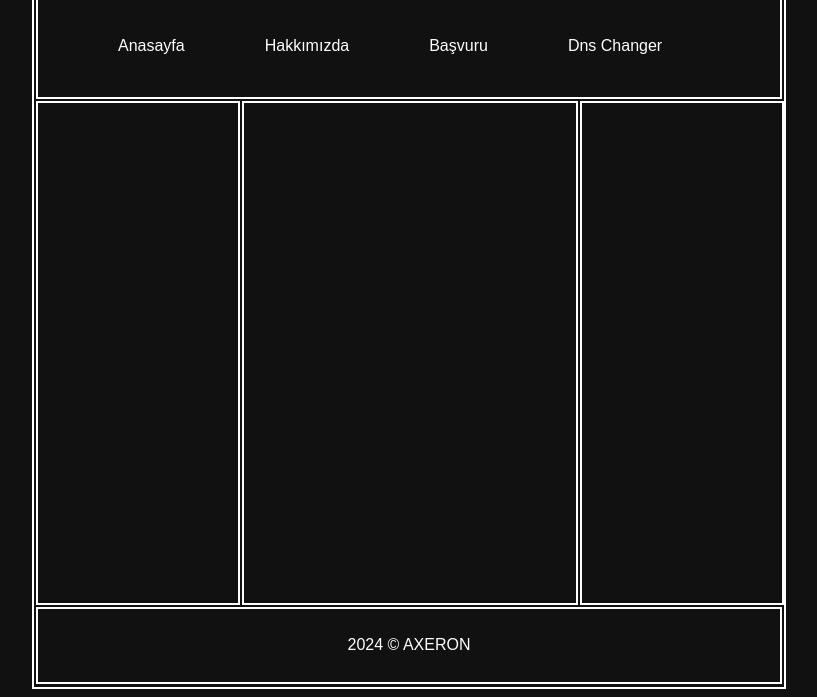
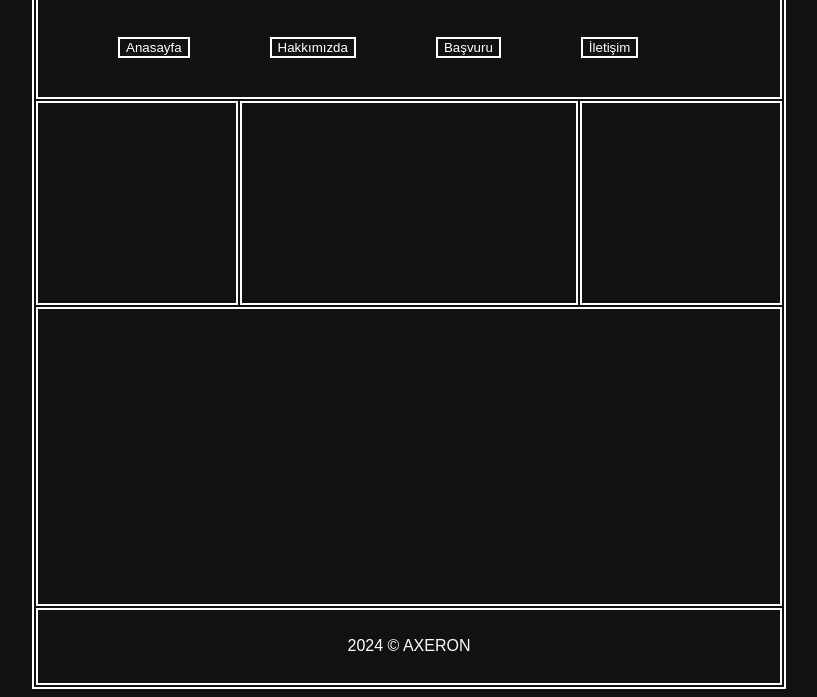
Before and after one commit to Swotch9399/html, a plain HTML site: page html & css/index.html in a window 1280 px wide. Shown: the part 123-820 px from the top of the page, without its empty margins (231-1048 px from the left). Drawn offline with Linux system fonts and the light colour scheme.

Commit message:
Add files via upload

```diff
--- a/html & css/index.html
+++ b/html & css/index.html
@@ -13,15 +13,16 @@
         <div class="logo2div"><img src="" width="100px" height="100px" alt="logo2"></div>
         <div class="list">
             <ul class="menu">
-                <li><a href="index.html">Anasayfa</a></li>
-                <li><a href="hakkimizda.html">Hakkımızda</a></li>
-                <li><a href="basvuru.html">Başvuru</a></li>
-                <li><a href="https://dnschanger.vercel.app/" target="_blank">Dns Changer</a></li>
+                <li><a href="#"><button class="btn">Anasayfa</button></a></li>
+                <li><a href="hakkimizda.html"><button class="btn">Hakkımızda</button></a></li>
+                <li><a href="basvuru.html"><button class="btn">Başvuru</button></a></li>
+                <li><a href="iletisim.html"><button class="btn">İletişim</button></a></li>
             </ul>
         </div>
         <div class="leftdiv"></div>
         <div class="centerdiv"></div>
         <div class="rightdiv"></div>
+        <div class="centerdiv2"></div>
         <div class="footerdiv"><center><p>2024 &copy; AXERON</p></center></div>
     </div>
 </body>
--- a/html & css/style.css
+++ b/html & css/style.css
@@ -37,6 +37,7 @@ body {
     float: left;
     text-align: center;
     line-height: 50px;
+    text-shadow: 0 0 50px white;
 }
 
 .logo2div {
@@ -82,12 +83,28 @@ body {
     margin: 20px;
 }
 
+.btn {
+    background-color: #111;
+    color: white;
+    border: 2px;
+    border-style: solid;
+    border-color: white;
+}
+
+.btn:hover {
+    background-color: white;
+    color: #111;
+    border: 2px;
+    border-style: solid;
+    border-color: white;
+}
+
 .leftdiv {
     border: 2px;
     border-style: solid;
     border-color: white;
-    width: 200px;
-    height: 500px;
+    width: 198px;
+    height: 200px;
     margin-left: 2px;
     margin-top: 2px;
     float: left;
@@ -98,8 +115,8 @@ body {
     border: 2px;
     border-style: solid;
     border-color: white;
-    width: 332px;
-    height: 500px;
+    width: 334px;
+    height: 200px;
     margin-left: 2px;
     margin-top: 2px;
     float: left;
@@ -110,16 +127,29 @@ body {
     border: 2px;
     border-style: solid;
     border-color: white;
-    width: 200px;
-    height: 500px;
+    width: 198px;
+    height: 200px;
     margin-left: 2px;
+    margin-right: 2px;
     margin-top: 2px;
     float: right;
     text-align: center;
 }
 
+.centerdiv2 {
+    border: 2px;
+    border-style: solid;
+    border-color: white;
+    width: 742px;
+    height: 295px;
+    margin-left: 2px;
+    margin-right: 2px;
+    margin-top: 2px;
+    float: left;
+    text-align: center;
+}
+
 .footerdiv {
-    clear: both;
     border: 2px;
     border-style: solid;
     border-color: white;
```
